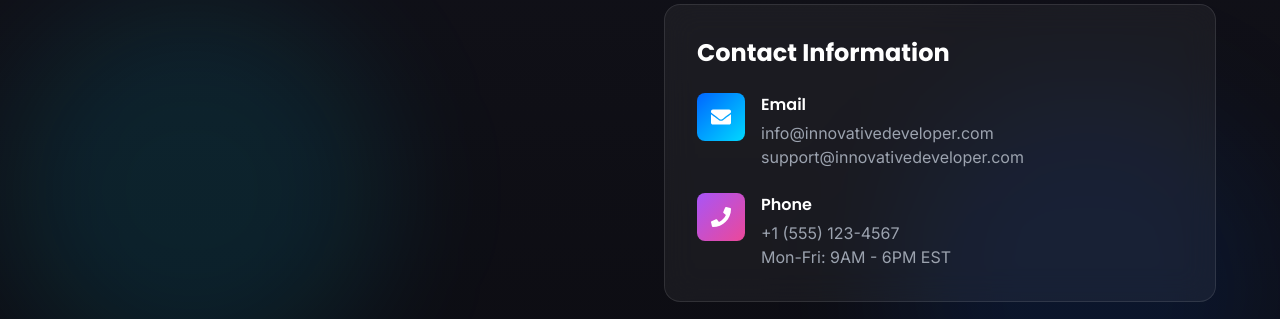
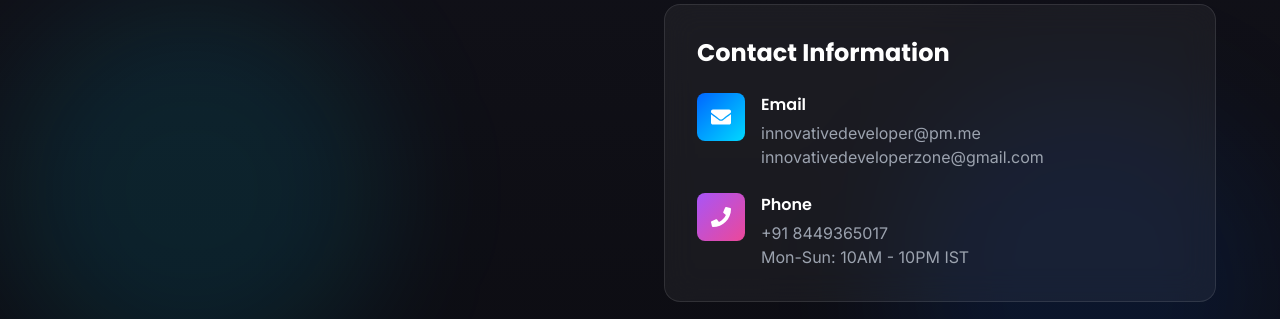
Before and after one commit to Shubh-Agarwal54/ID_Official_Website, a React (Create React App) app: page / in a window 1280 px wide. Shown: the part 4900-5219 px from the top of the page. Built offline with nearby package versions, Linux system fonts and the light colour scheme.

Commit message:
Refactor Contact component with validation and animations

```diff
--- a/src/components/Contact/Contact.jsx
+++ b/src/components/Contact/Contact.jsx
@@ -360,8 +360,8 @@ const Contact = () => {
                   </div>
                   <div>
                     <h4 className="font-semibold text-white mb-1">Email</h4>
-                    <p className="text-gray-400">info@innovativedeveloper.com</p>
-                    <p className="text-gray-400">support@innovativedeveloper.com</p>
+                    <p className="text-gray-400">innovativedeveloper@pm.me</p>
+                    <p className="text-gray-400">innovativedeveloperzone@gmail.com</p>
                   </div>
                 </div>
 
@@ -371,8 +371,8 @@ const Contact = () => {
                   </div>
                   <div>
                     <h4 className="font-semibold text-white mb-1">Phone</h4>
-                    <p className="text-gray-400">+1 (555) 123-4567</p>
-                    <p className="text-gray-400">Mon-Fri: 9AM - 6PM EST</p>
+                    <p className="text-gray-400">+91 8449365017</p>
+                    <p className="text-gray-400">Mon-Sun: 10AM - 10PM IST</p>
                   </div>
                 </div>
               </div>
```
